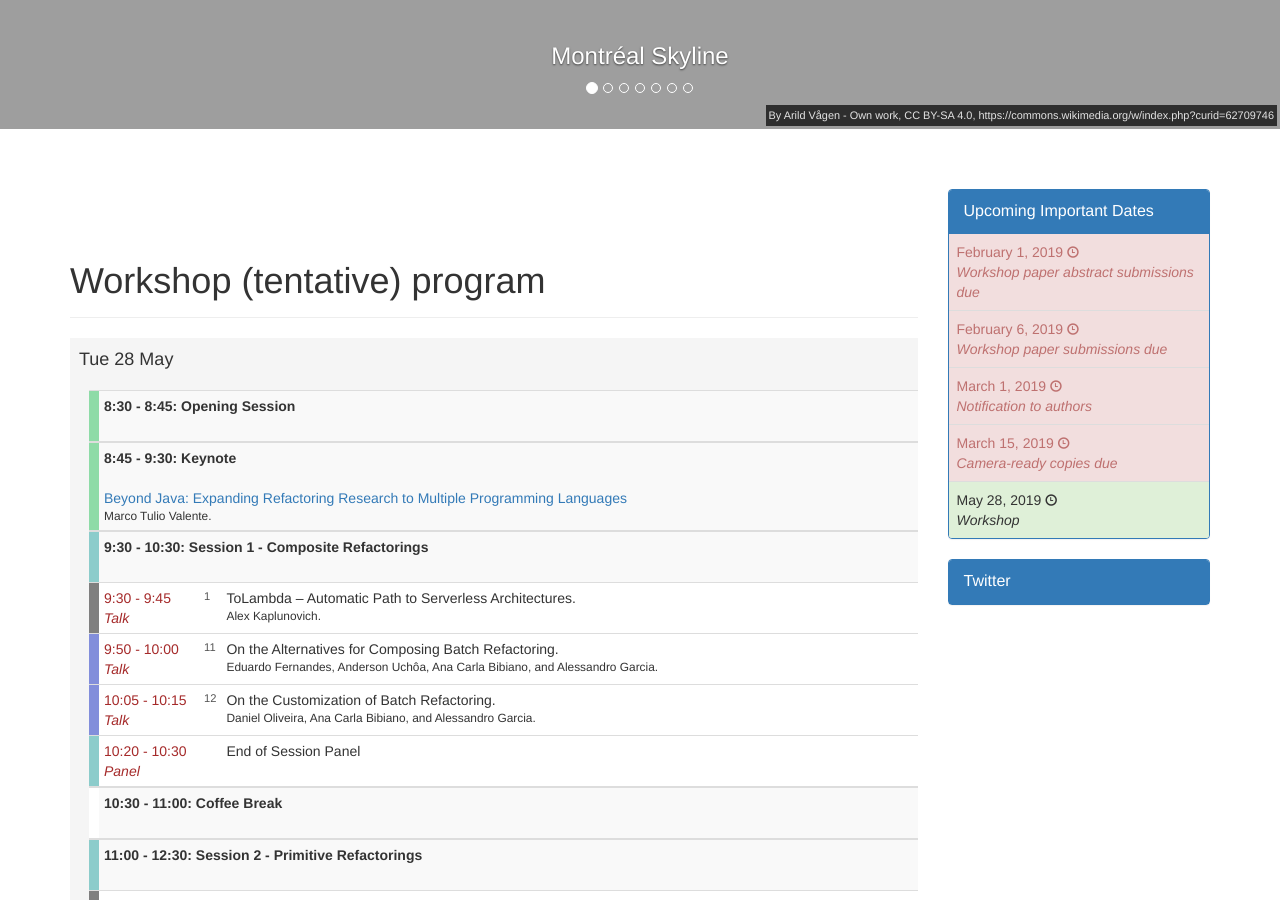
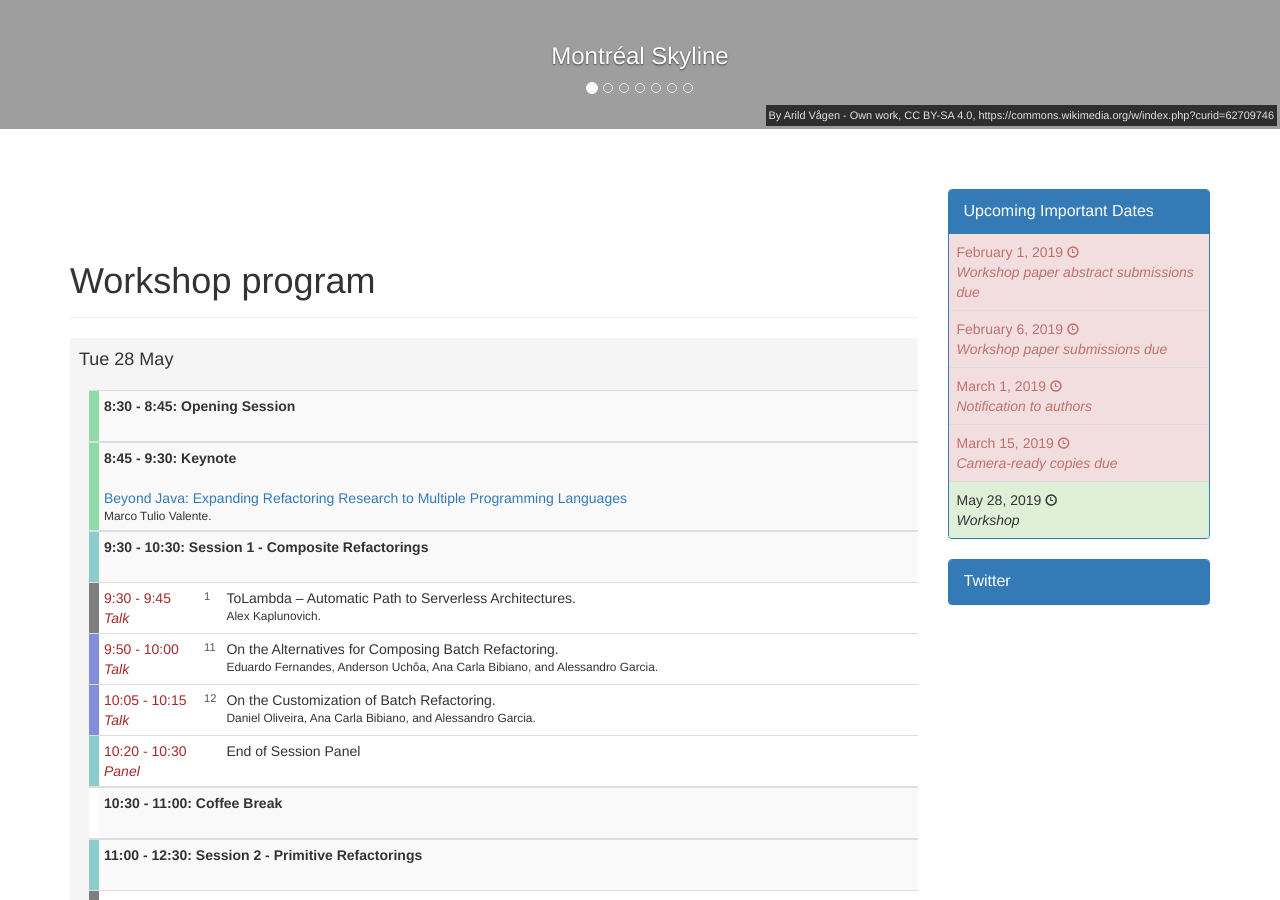
Before and after one commit to iwor/iwor2019, a Jekyll site: the page built from program.html, in a window 1280 px wide and 900 px high, scrolled down 562 px. Built offline with Jekyll 4.4.1, drawn with Linux system fonts in a browser that asks for light colours; comment, search, counter and statistics services are not loaded; some of the changed text lies outside the part shown.

Commit message:
Update program.html

```diff
--- a/program.html
+++ b/program.html
@@ -6,7 +6,7 @@
 ---
 
 <div class="page-header">
-    <h1>Workshop (tentative) program</h1>
+    <h1>Workshop program</h1>
 </div>
 
 <div class="hidable day-wrapper">
@@ -302,7 +302,7 @@
                 <tr>
                     <td class="track-color c6"></td>
                     <td colspan="42" class="session-details">
-                        <div class="session-info-in-table">17:30 - 18:00: Closing Session</div>
+                        <div class="session-info-in-table">17:30 - 18:00: Closing Session + Awards</div>
                     </td>
                 </tr>
             </tbody>
```
